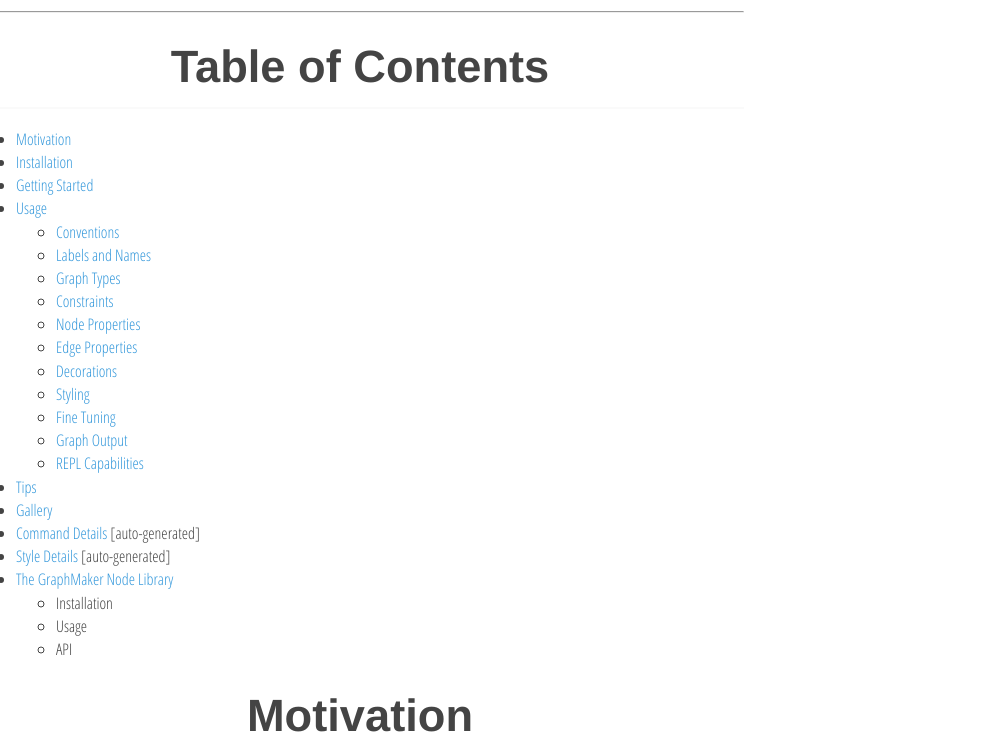
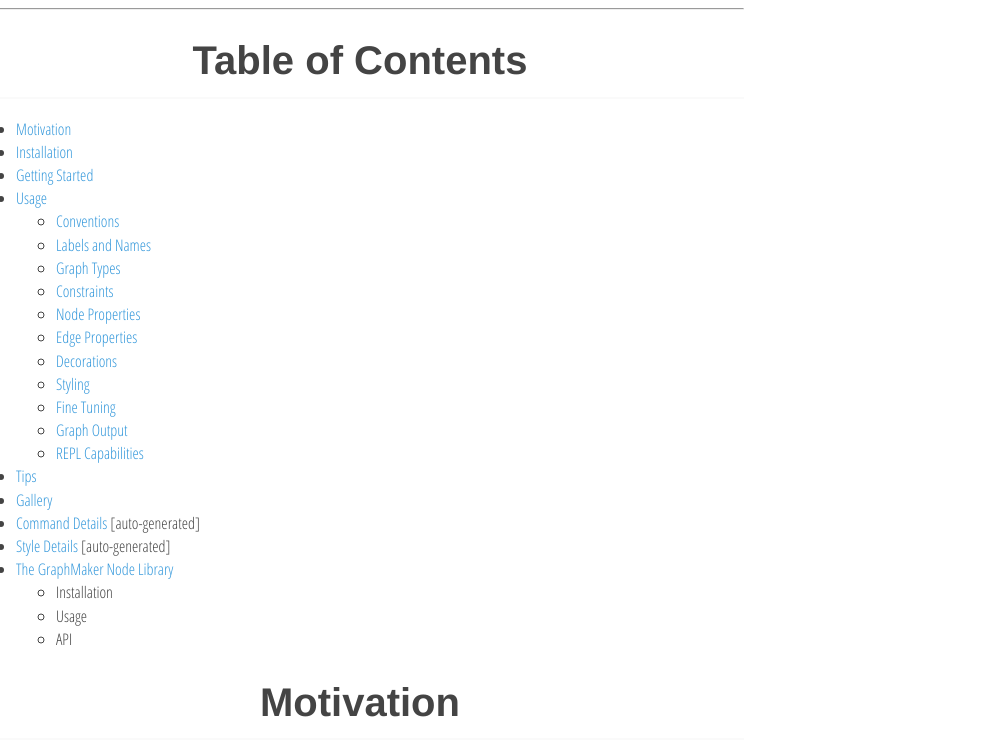
Before and after one commit to isle-project/graphmaker, a website: page docs/index.html in a window 1280 px wide. Shown: the part 1857-2613 px from the top of the page, without its empty margins (280-1280 px from the left). Drawn offline with nearby package versions, Linux system fonts and the light colour scheme.

Commit message:
docs: improve styles

```diff
--- a/docs/css/modest.css
+++ b/docs/css/modest.css
@@ -145,12 +145,12 @@
   #readme h1,
   .modest-h1 {
     margin-top: 0;
-    font-size: 3.998rem;
+    font-size: 3rem;
   }
 
   #readme h2,
   .modest-h2 {
-    font-size: 2.827rem;
+    font-size: 2.5rem;
   }
 
   #readme h3,
--- a/docs/css/styles.css
+++ b/docs/css/styles.css
@@ -36,7 +36,7 @@
 }
 
 #readme {
-    padding-top: 80px !important;
+    padding-top: 100px !important;
 }
 
 a,
```
